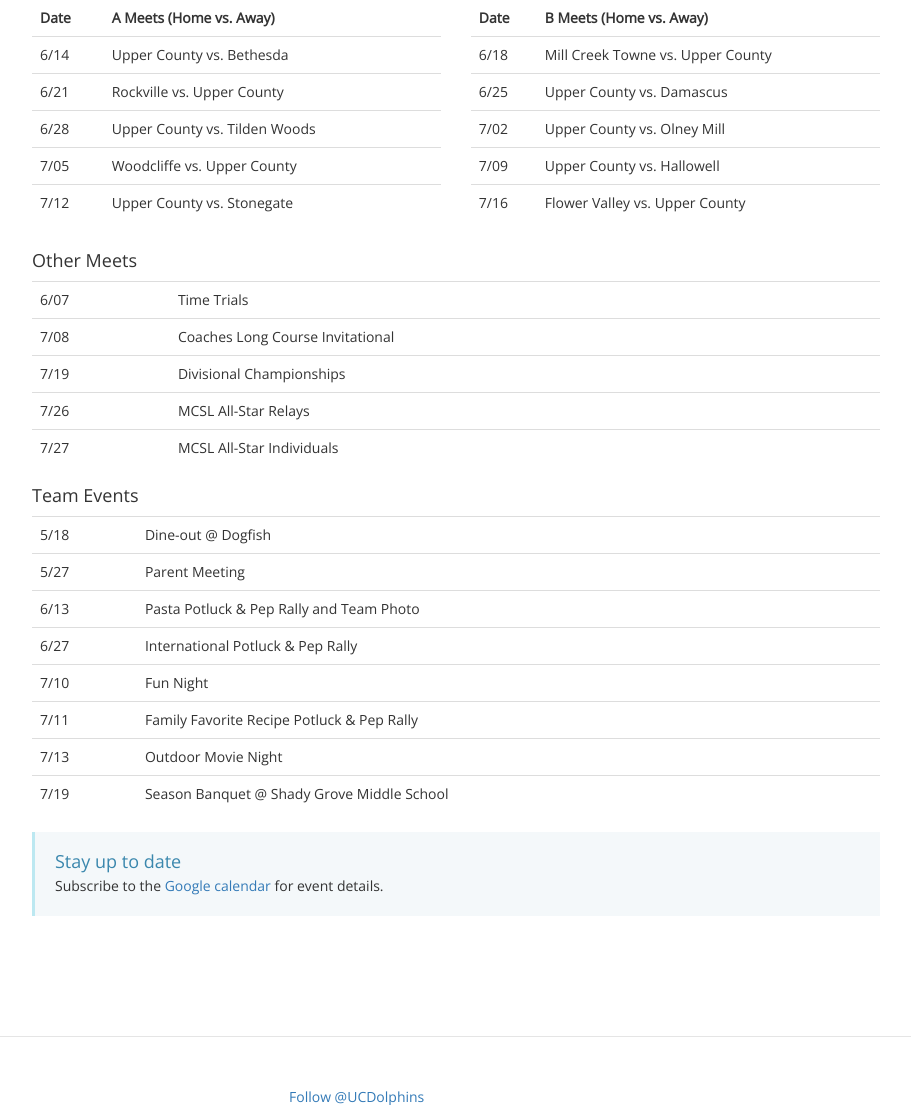
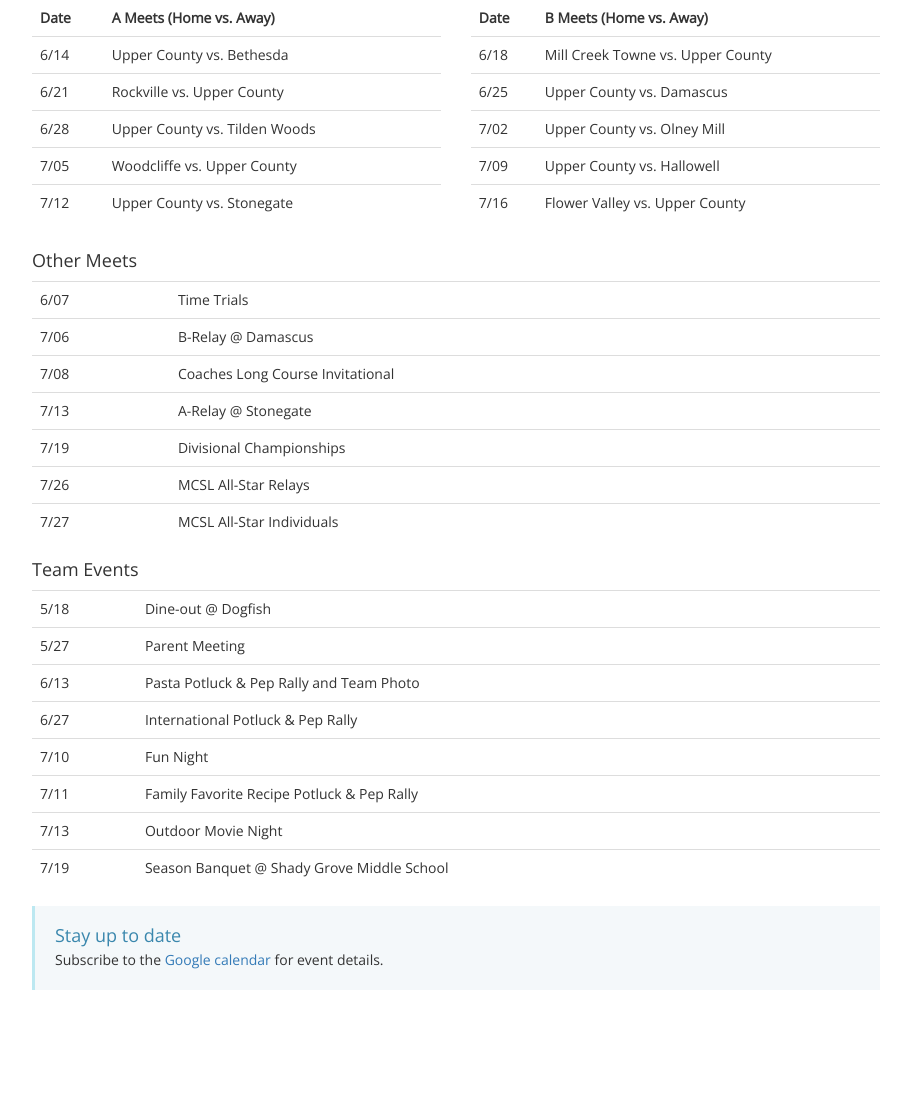
Before and after one commit to uppercounty/uppercounty, a Django app: page /web/team/ in a window 1280 px wide. Shown: the part 847-1952 px from the top of the page, without its empty margins (38-949 px from the left). Run offline with Django 3.2, Linux system fonts and the light colour scheme; some libraries are stand-ins or nearby versions; grey boxes are pictures that could not be loaded.

Commit message:
Added dates for Relays

```diff
--- a/web/templates/web/team.html
+++ b/web/templates/web/team.html
@@ -124,8 +124,14 @@
             <td>6/07
             <td>Time Trials
           <tr>
+            <td>7/06
+            <td>B-Relay @ Damascus
+          <tr>
             <td>7/08
             <td>Coaches Long Course Invitational
+          <tr>
+            <td>7/13
+            <td>A-Relay @ Stonegate
           <tr>
             <td>7/19
             <td>Divisional Championships
```
